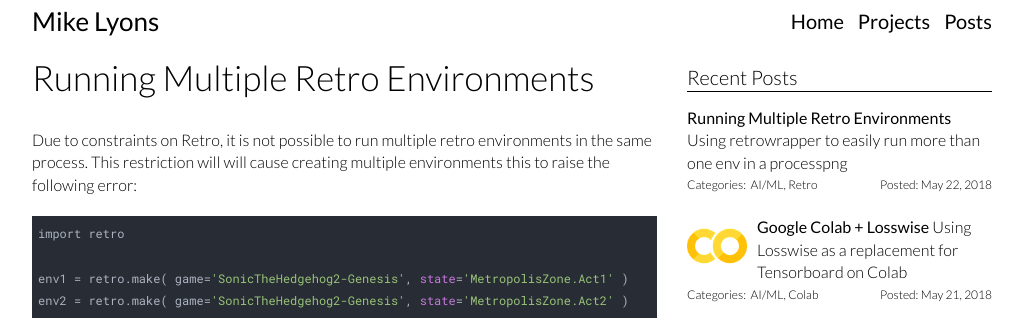
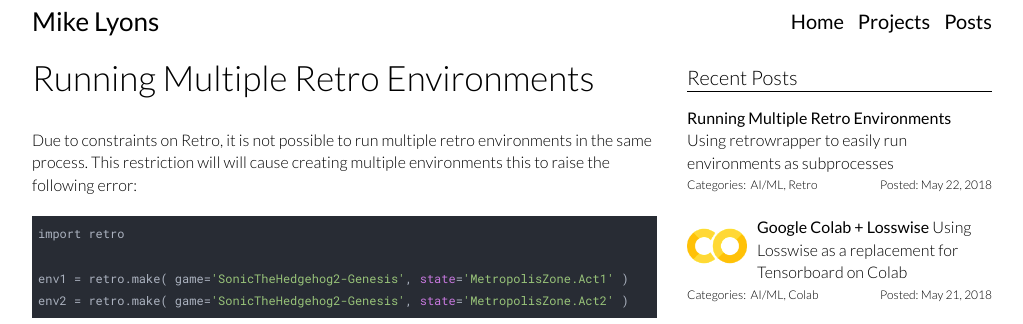
Before and after one commit to frenchie4111/frenchie4111.github.io, a Jekyll site: the page built from _posts/2018-05-22-Multiple-Retro-Environments.md, in a window 1280 px wide. Shown: the top 324 px of the page, without its empty margins (128-1151 px from the left). Built offline with Jekyll 4.4.1, drawn with Linux system fonts in a browser that asks for light colours; nearby versions of some CDN libraries.

Commit message:
Fixed typo in subject

```diff
--- a/_posts/2018-05-22-Multiple-Retro-Environments.md
+++ b/_posts/2018-05-22-Multiple-Retro-Environments.md
@@ -1,6 +1,6 @@
 ---
 title: Running Multiple Retro Environments
-subject: Using retrowrapper to easily run more than one env in a processpng
+subject: Using retrowrapper to easily run environments as subprocesses
 tags: [ AI/ML, Retro ]
 layout: post
 ---
```
